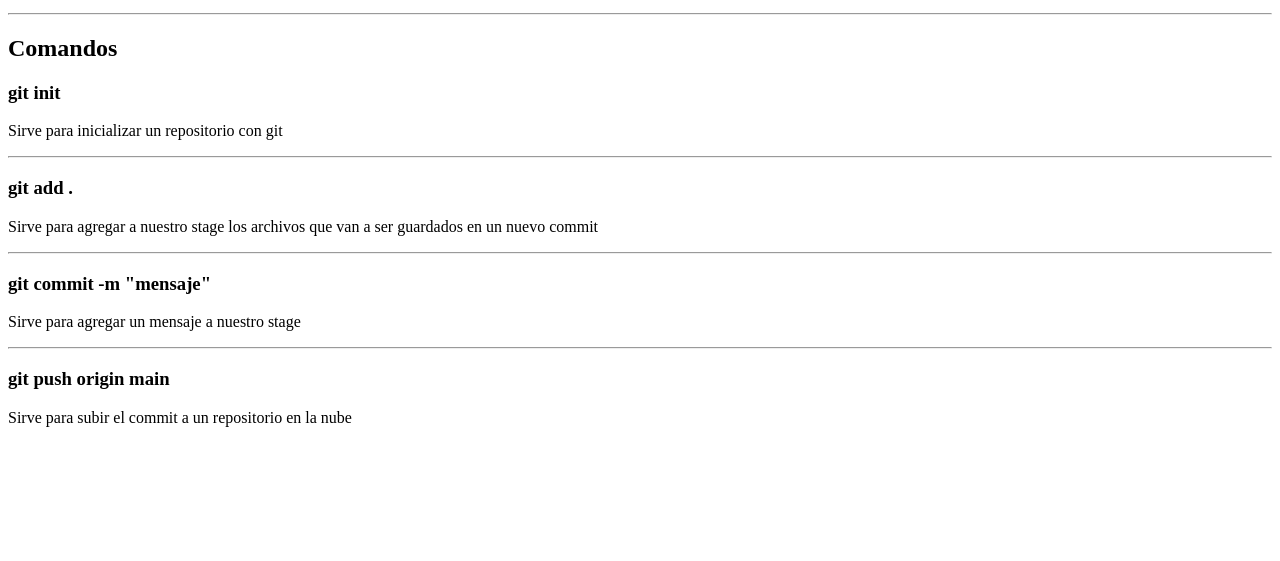
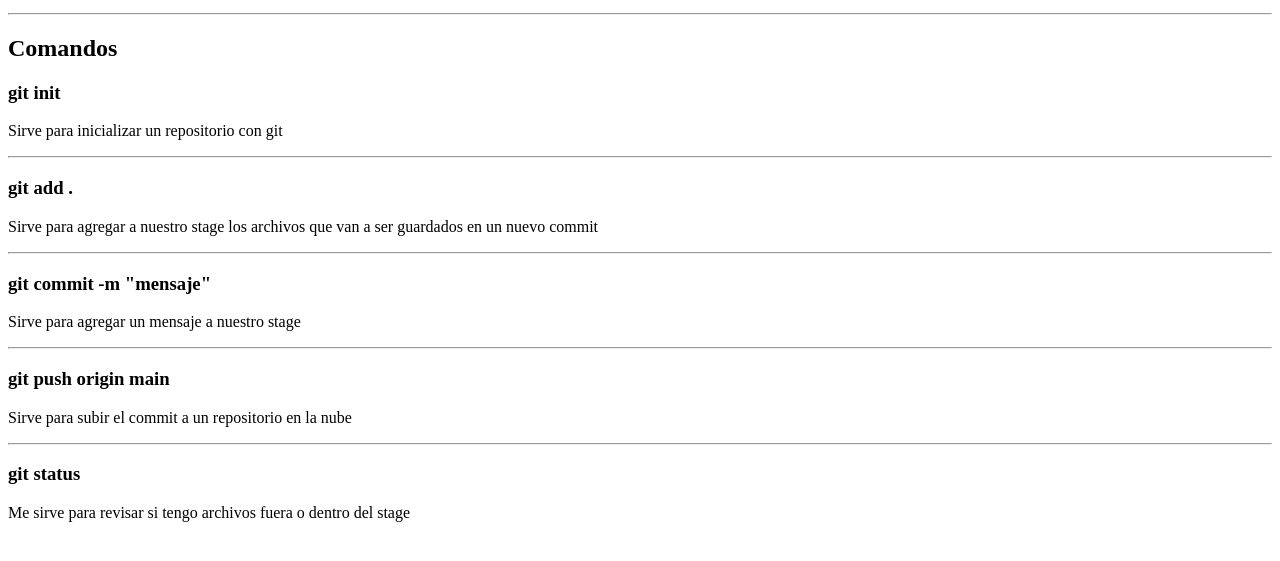
Before and after one commit to leotangram/git-excercise, a plain HTML site: page index.html in a window 1280 px wide. Shown: the part 101-662 px from the top of the page. Drawn offline with Linux system fonts and the light colour scheme.

Commit message:
git status added

```diff
--- a/index.html
+++ b/index.html
@@ -25,5 +25,8 @@
     <hr />
     <h3>git push origin main</h3>
     <p>Sirve para subir el commit a un repositorio en la nube</p>
+    <hr />
+    <h3>git status</h3>
+    <p>Me sirve para revisar si tengo archivos fuera o dentro del stage</p>
   </body>
 </html>
```
